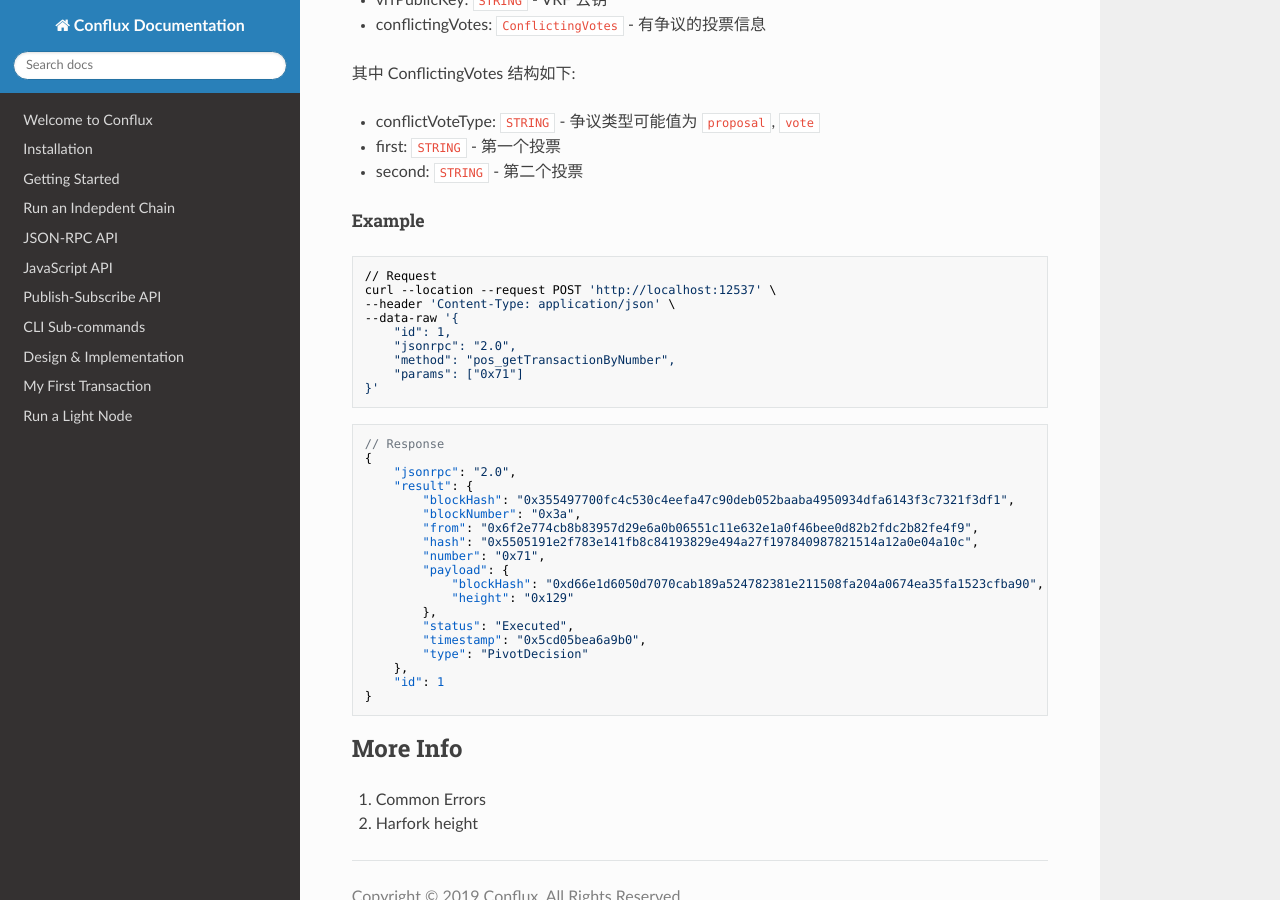
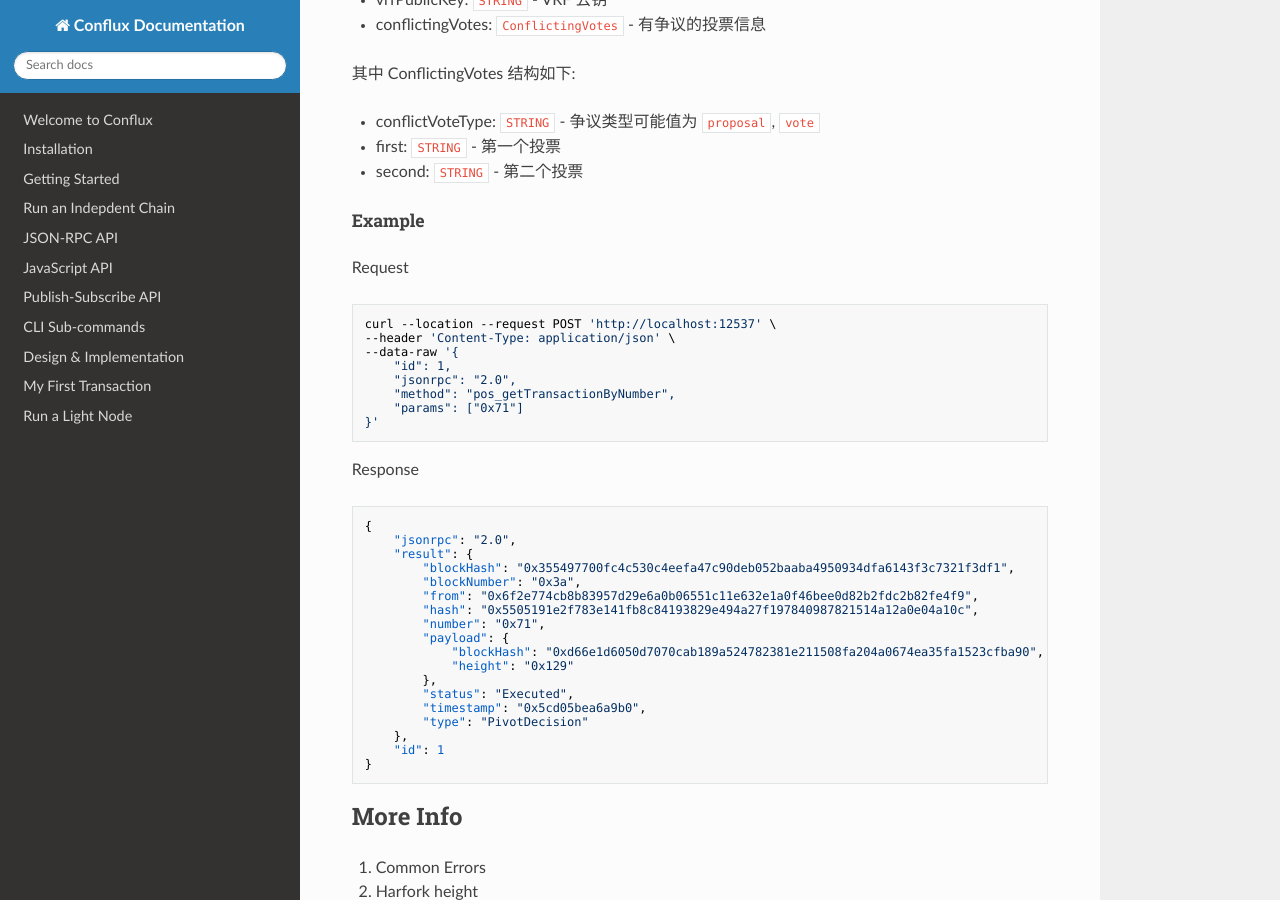
Before and after one commit to Conflux-Chain/conflux-doc, an MkDocs documentation site: the page built from docs/pos-rpc-zh.md, in a window 1280 px wide and 900 px high, scrolled down 10373 px. Built offline with MkDocs 1.6.1, drawn with Linux system fonts in a browser that asks for light colours; nearby versions of some CDN libraries.

Commit message:
op example format

````diff
--- a/docs/pos-rpc-zh.md
+++ b/docs/pos-rpc-zh.md
@@ -537,8 +537,9 @@ Dispute: 争议
 
 ##### Example
 
+Request
+
 ```sh
-// Request
 curl --location --request POST 'http://localhost:12537' \
 --header 'Content-Type: application/json' \
 --data-raw '{
@@ -549,8 +550,9 @@ curl --location --request POST 'http://localhost:12537' \
 }'
 ```
 
+Response
+
 ```json
-// Response
 {
     "jsonrpc": "2.0",
     "result": {
````
